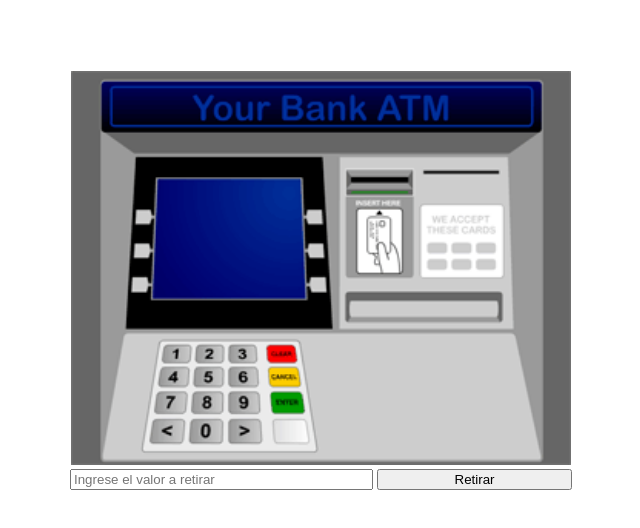
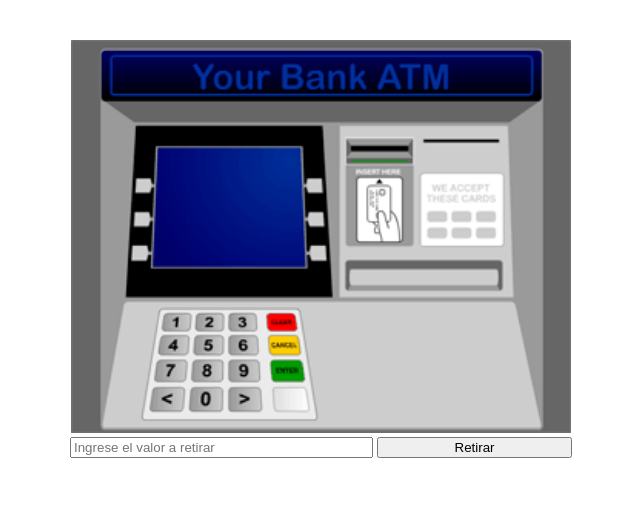
Before and after one commit to stbnzapata/ATM, a plain HTML site: page index.html in a window 1280 px wide. Shown: the whole page, without its empty margins (319-959 px from the left). Drawn offline with Linux system fonts and the light colour scheme.

Commit message:
se cambia el margin-top de la imagen del 5% al 2.5%

```diff
--- a/index.html
+++ b/index.html
@@ -8,7 +8,7 @@
 </head>
 <body>
     <div style="text-align: center;">
-        <img src="./img/cajero.png" alt="Cajero" width="500" style="margin-top: 5%;">
+        <img src="./img/cajero.png" alt="Cajero" width="500" style="margin-top: 2.5%;">
     </div>
     <div style="text-align: center;">
         <input style="width:295px;" type="number" placeholder="Ingrese el valor a retirar" id="dinero">
```
